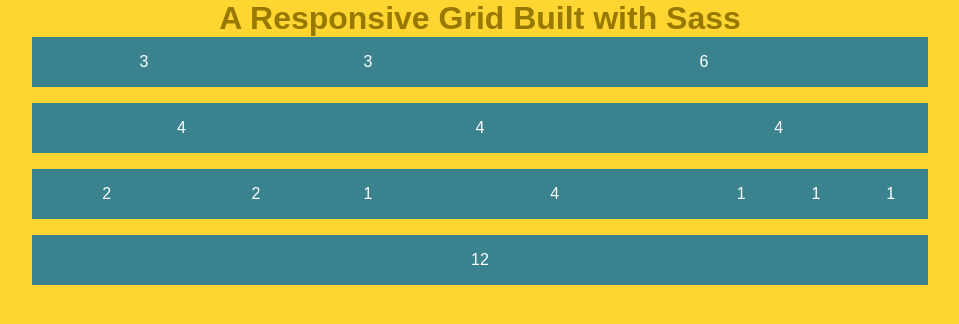
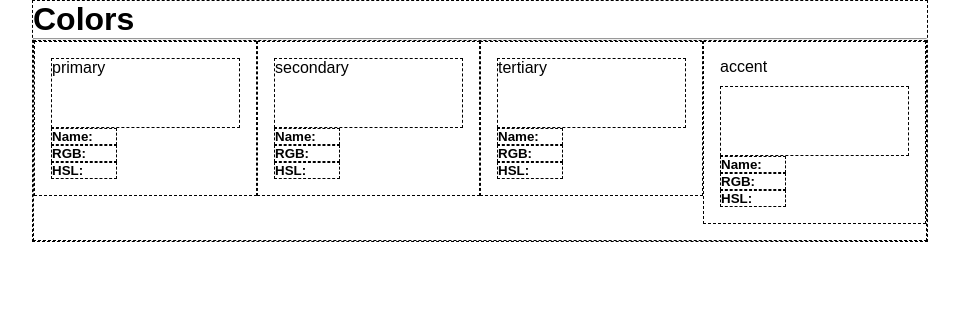
Before and after one commit to doohinkus/color-typo-guide, a plain HTML site: page index.html in a window 1280 px wide. Shown: the whole page, without its empty margins (160-1119 px from the left). Drawn offline with Linux system fonts and the light colour scheme; a web font is replaced by a local one.

Commit message:
set up structure for the color chart.

```diff
--- a/index.html
+++ b/index.html
@@ -6,42 +6,39 @@
     <link rel="stylesheet" href="css/styles.css" media="screen" title="no title">
   </head>
   <body>
-    <h1>A Responsive Grid Built with Sass</h1>
     <div class="container">
-
-    		<div class="row">
-
-    			<div class="column-3"><span>3</span></div>
-    			<div class="column-3"><span>3</span></div>
-    			<div class="column-6"><span>6</span></div>
-
-    		</div>
-
-    		<div class="row">
-
-    			<div class="column-4"><span>4</span></div>
-    			<div class="column-4"><span>4</span></div>
-    			<div class="column-4"><span>4</span></div>
-
-    		</div>
-
-    		<div class="row">
-
-    			<div class="column-2"><span>2</span></div>
-    			<div class="column-2"><span>2</span></div>
-    			<div class="column-1"><span>1</span></div>
-    			<div class="column-4"><span>4</span></div>
-    			<div class="column-1"><span>1</span></div>
-    			<div class="column-1"><span>1</span></div>
-    			<div class="column-1"><span>1</span></div>
-
-    		</div>
-
-    		<div class="row">
-
-    			<div class="column-12"><span>12</span></div>
-
-    		</div>
-
+      <h1>Colors</h1>
+      <hr>
+      <div class="row">
+        <div class="column-3">
+          <div class="color-box color-primary">
+          </div>
+          <h3 class="name">Name:</h3>
+          <h3 class="rgb">RGB:</h3>
+          <h3 class="hsl">HSL:</h3>
+        </div><!--end col 3-->
+        <div class="column-3">
+          <div class="color-box color-secondary">
+          </div>
+          <h3 class="name">Name:</h3>
+          <h3 class="rgb">RGB:</h3>
+          <h3 class="hsl">HSL:</h3>
+        </div><!--end col 3-->
+        <div class="column-3">
+          <div class="color-box color-tertiary">
+          </div>
+          <h3 class="name">Name:</h3>
+          <h3 class="rgb">RGB:</h3>
+          <h3 class="hsl">HSL:</h3>
+        </div><!--end col 3-->
+        <div class="column-3 color-accent">
+          <div class="color-box">
+          </div>
+          <h3 class="name">Name:</h3>
+          <h3 class="rgb">RGB:</h3>
+          <h3 class="hsl">HSL:</h3>
+        </div><!--end col 3-->
+      </div><!--end row-->
+    </div>
   </body>
 </html>
--- a/scss/_layout.scss
+++ b/scss/_layout.scss
@@ -1,7 +1,15 @@
 body{
-  text-align: center;
-  background-color: $backgroundColor;
-  color: darken($backgroundColor, 30%);
+  text-align: left;
+}
+h3{
+  float: left;
+  width: 35%;
+  clear: left;
+}
+span{
+  width:65%;
+  display: inline-block;
+  float: right;
 }
 .container{
   width: $baseWidth;
@@ -16,6 +24,9 @@ body{
   @extend %columnStyle;
   width: 100%;
 }
+.color-box{
+  height: $colorBoxHeight;
+}
 @include bpMin($breakpointMedium){
   @include makeCols();
 }
--- a/scss/_mixins.scss
+++ b/scss/_mixins.scss
@@ -1,14 +1,4 @@
-%clearfix{
-  *zoom: 1;
-  &:before,
-  &:after{
-    content: "";
-    display: table;
-  }
-  &:after{
-    clear:both;
-  }
-}
+
 
 @mixin bpMax ($maxWidth){
   /*apply rules up the max width, then stop applying them*/
@@ -19,9 +9,7 @@
 @mixin bpMin ($minWidth){
   /*apply rules up the max width, then stop applying them*/
   @media only screen and (min-width: $minWidth){
-
     @content;
-
   }
 }
 
@@ -30,7 +18,16 @@
     .column-#{$i}{
       width: (100% / $gridCols) * $i;
       // @extend .container; not letting me DRY up code here
-
     }
   }
 }
+
+@mixin outputColorNames(){
+  @each $colorType, $colorValue in $colorNames{
+    .color-#{$colorType}:before{
+      content: "#{$colorType}";
+      display: block;
+      margin-bottom: 10px;
+    }
+  }
+}
--- a/scss/_reset.scss
+++ b/scss/_reset.scss
@@ -1,7 +1,9 @@
 html,
 body,
 ul,
-ol{
+ol,
+h3,
+span{
   margin: 0;
   padding: 0;
 }
@@ -14,3 +16,8 @@ ol{
   -moz-box-sizing: border-box;
   box-sizing: border-box;
 }
+div,
+span,
+h3{
+  border: 1px dashed black;
+}
--- a/scss/_type.scss
+++ b/scss/_type.scss
@@ -1,5 +1,10 @@
 @import url('https://fonts.googleapis.com/css?family=Cabin+Condensed');
 body{
   font-family: 'Cabin Condensed', sans-serif;
-
 }
+h3{
+  font-size: 10pt;
+}
+span{
+  font-size: 9pt;
+}
--- a/scss/variables.scss
+++ b/scss/variables.scss
@@ -1,8 +1,34 @@
-$cellColor: #3A828E;
-$backgroundColor: #FFD531;
+/*colors*/
+$colorPrimary: #D8F5E8;
+$colorSecondary: #2ACCC3;
+$colorTertiary: #FFBC17;
+$colorAccent: #FF623F;
+
+$colors: (
+  primary: $colorPrimary,
+  secondary: $colorPrimary,
+  tertiary: $colorPrimary,
+  accent: $colorPrimary
+);
+/*color names for output*/
+$colorPrimaryName: "Mint";
+$colorSecondaryName: "Teal";
+$colorTertiaryName: "Gold";
+$colorAccentName: "Tomato";
+
+$colorNames: (
+  primary: $colorPrimaryName,
+  secondary: $colorPrimaryName,
+  tertiary: $colorPrimaryName,
+  accent: $colorPrimaryName
+);
+
+
+
 $gridCols: 12;
 $gridMaxWidth: 150em;
 $baseWidth: 70%;
+$colorBoxHeight: 70px;
 
 $breakpointSmall: 10em;
 $breakpointMedium: 50em;
@@ -11,6 +37,17 @@ $breakpointMedium: 50em;
   padding: 1em;
   margin-bottom: 1em;
   min-height: 1px;
-  background-color: $cellColor;
-  color: #fff;
 }
+%clearfix{
+  *zoom: 1;
+  &:before,
+  &:after{
+    content: "";
+    display: table;
+  }
+  &:after{
+    clear:both;
+  }
+}
+
+@include outputColorNames ();
```
Also changed, not shown: css/styles.css, css/variables.css, 2 other files.
